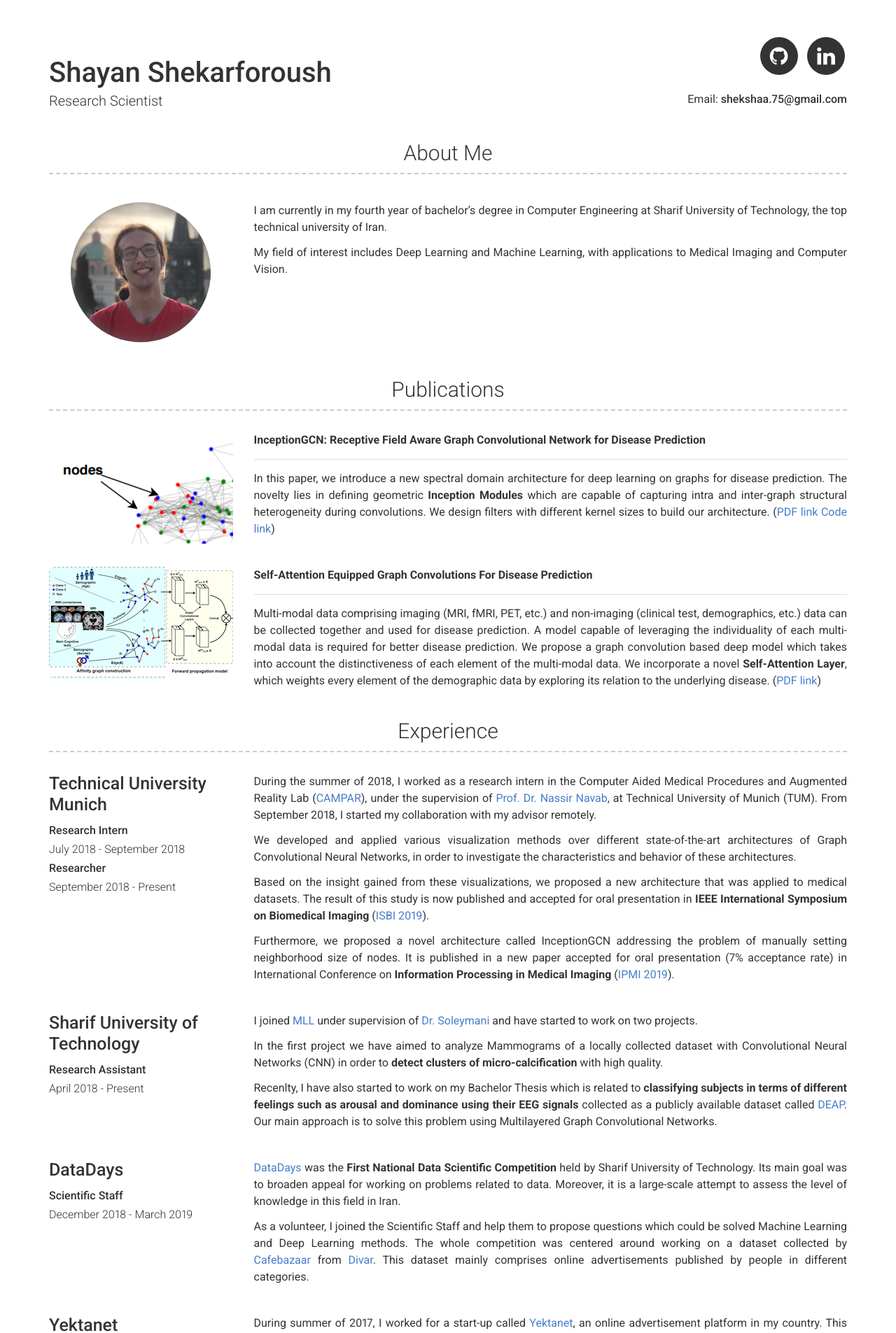
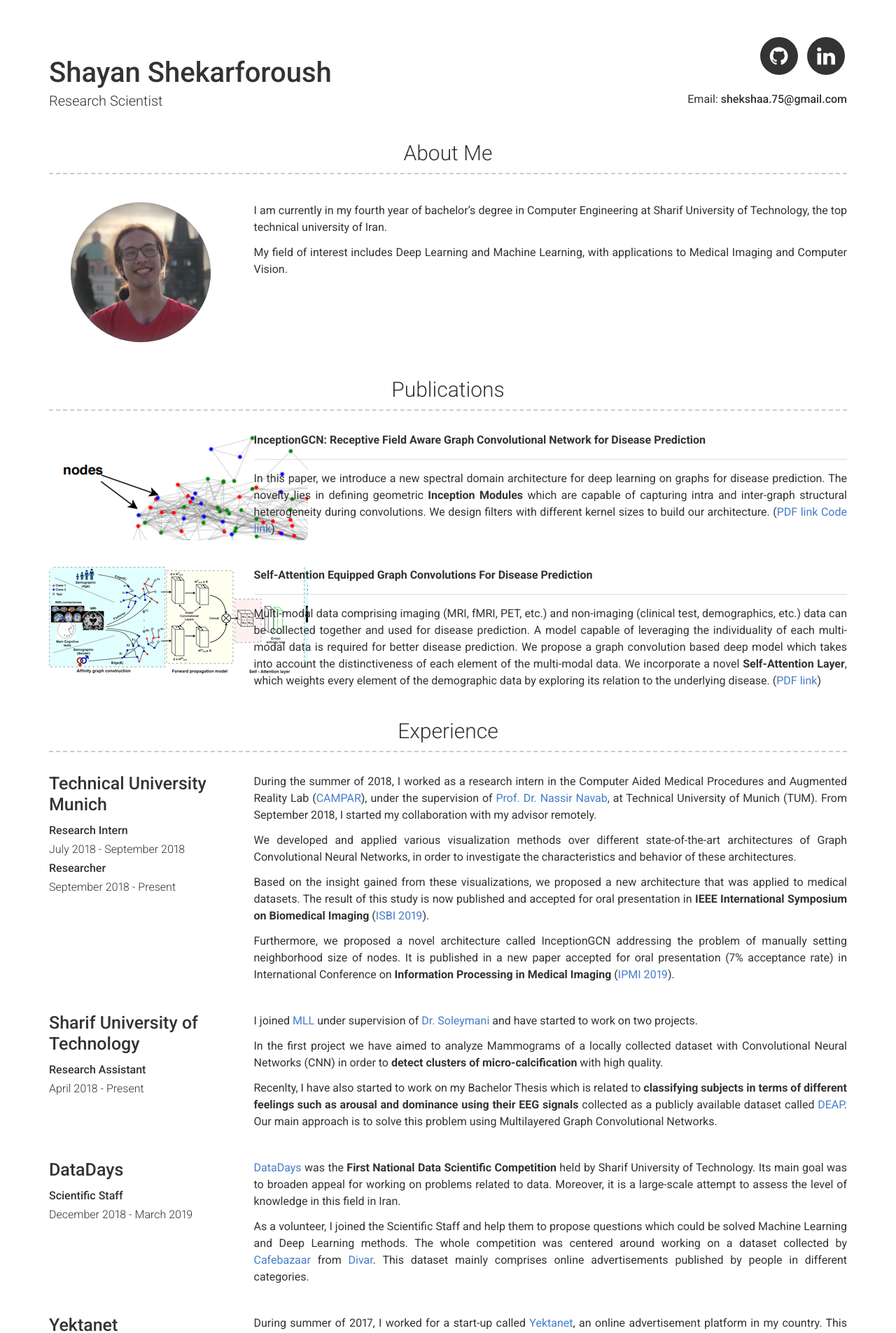
Before and after one commit to shekshaa/shekshaa.github.io, a Jekyll site: the page built from index.md, in a window 1280 px wide. Shown: the top 1905 px of the page at 70% size. Built offline with Jekyll 4.4.1, drawn with Linux system fonts in a browser that asks for light colours.

Commit message:
Update modern-resume-theme.scss

```diff
--- a/_sass/modern-resume-theme.scss
+++ b/_sass/modern-resume-theme.scss
@@ -70,8 +70,8 @@ ul.icons a {
 }
 
 .pub-img {
-  width: 370;
-  height: 160px;
+  width: 370px;
+  height: 155px;
   display: block;
   border-radius: 8px;
 }
```
